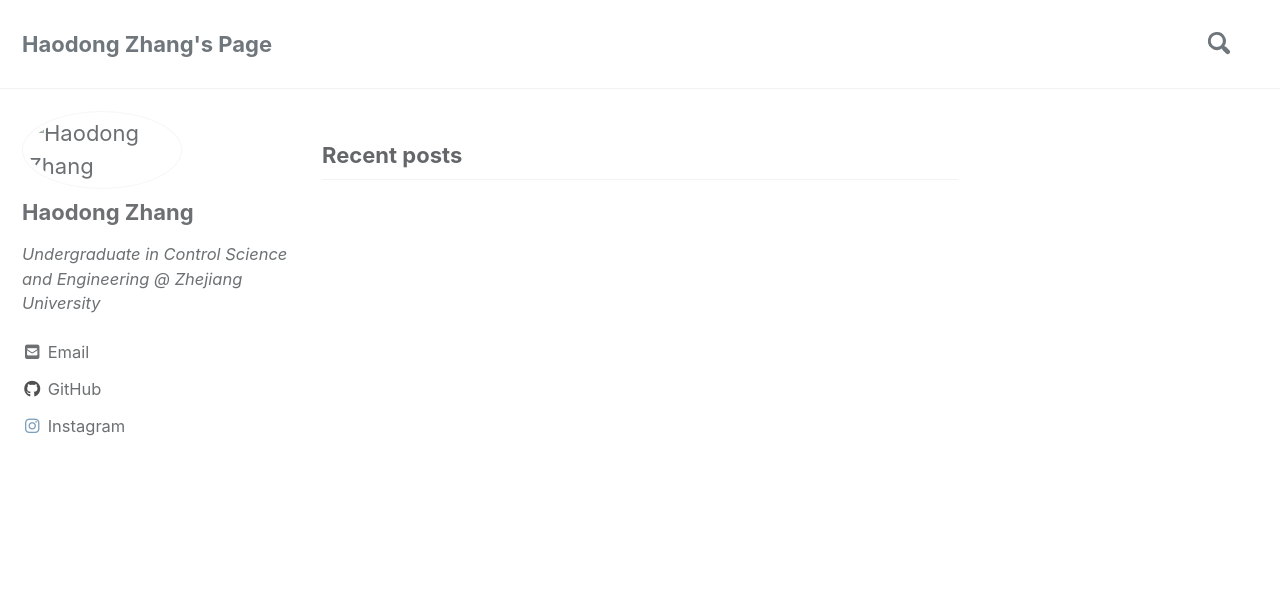
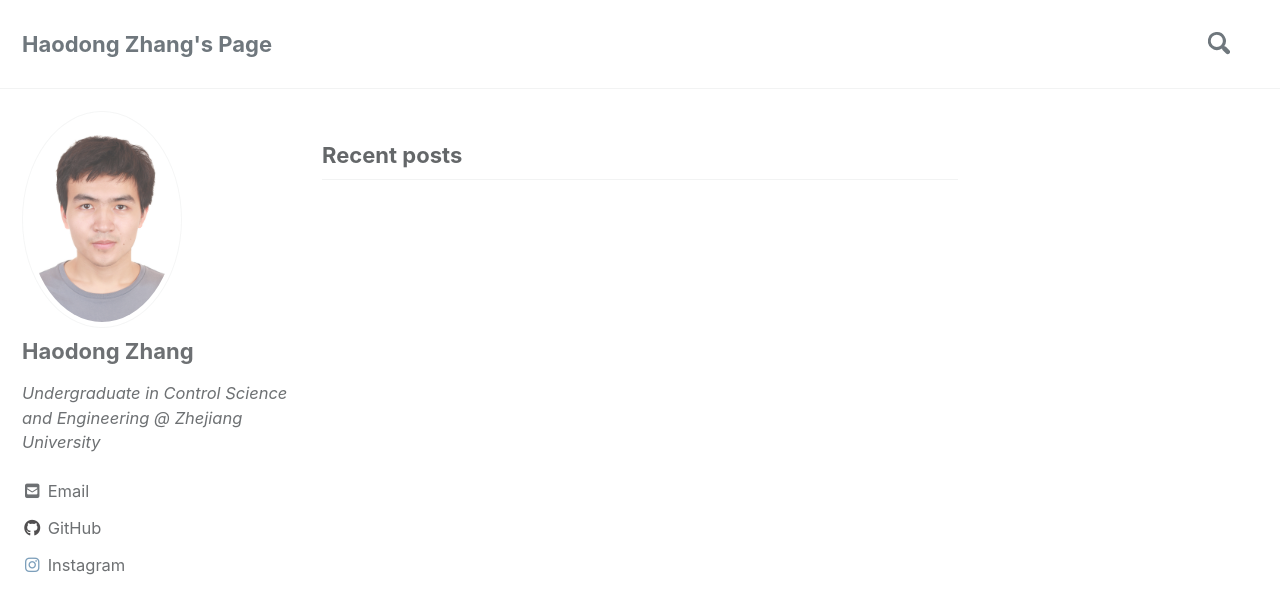
Before and after one commit to 0aqz0/0aqz0.github.io, a Jekyll site: the page built from index.html, in a window 1280 px wide and 900 px high. Shown: the top 614 px of the window. Built offline with Jekyll 4.4.1, drawn with Linux system fonts in a browser that asks for light colours; cached includes are drawn as plain includes; nearby versions of some CDN libraries; the list of posts is cut into pages by our own code.

Commit message:
update path

```diff
--- a/_config.yml
+++ b/_config.yml
@@ -170,7 +170,7 @@
   - Rakefile
   - README
   - tmp
-  # - /docs # ignore Minimal Mistakes /docs
+  - /docs # ignore Minimal Mistakes /docs
   - /test # ignore Minimal Mistakes /test
 keep_files:
   - .git
```
Also changed, not shown: _pages/home.md (renamed from docs/_pages/home.md), assets/images/bio-photo.jpg (renamed from docs/assets/images/bio-photo.jpg).
